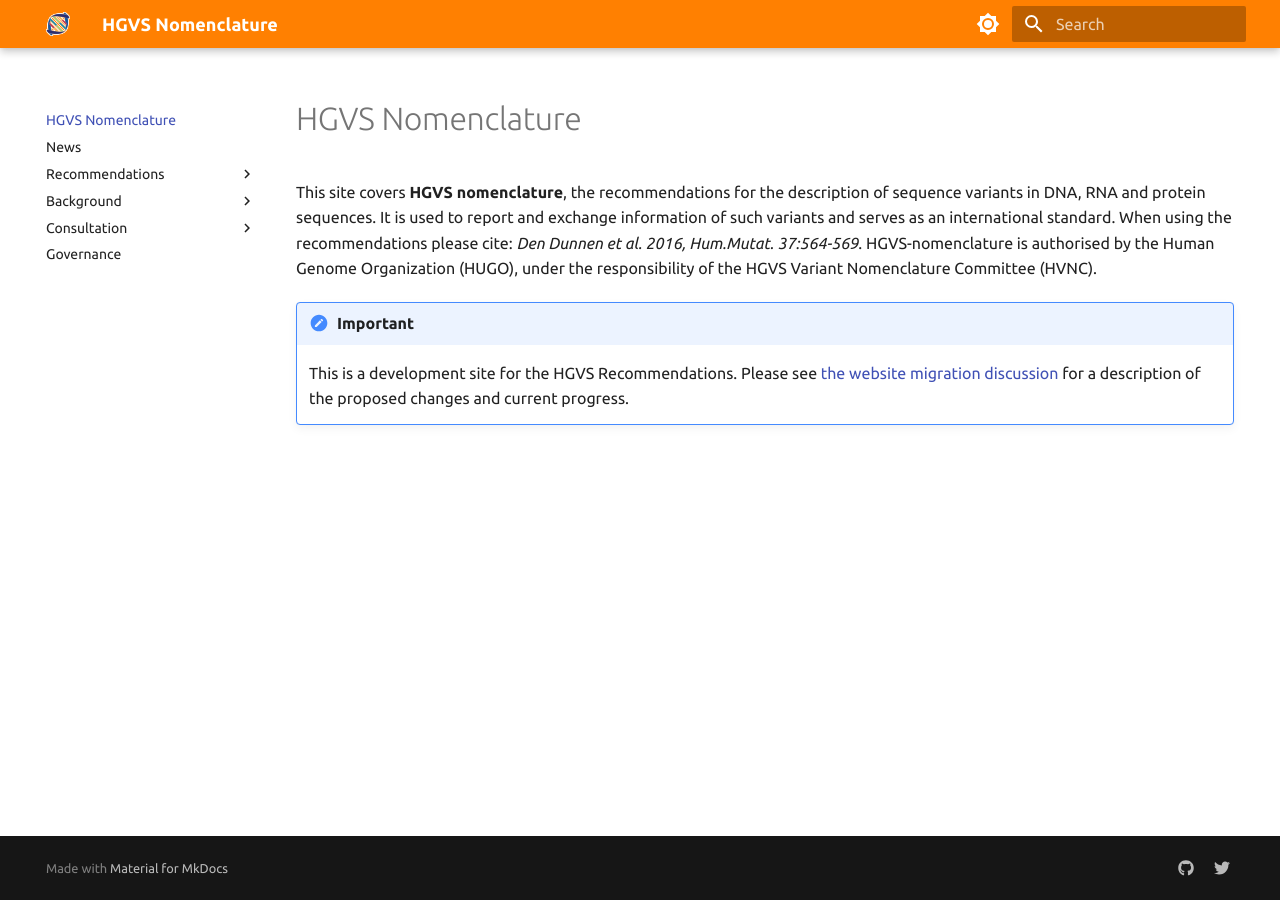
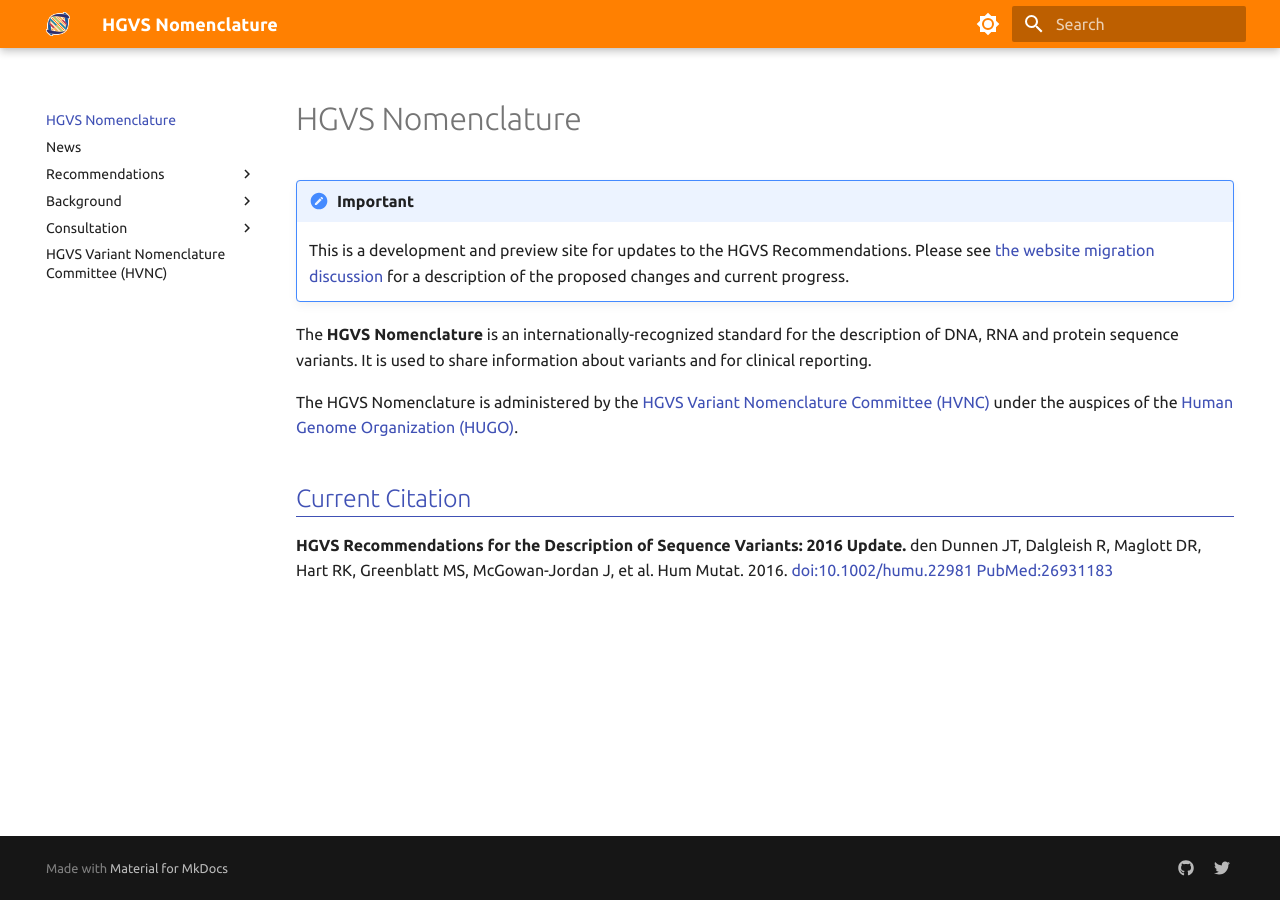
Before and after one commit to HGVSnomenclature/hgvs-nomenclature, an MkDocs documentation site: the page built from docs/index.md, in a window 1280 px wide. Built offline with MkDocs 1.6.1 and Material for MkDocs 9.7.7, drawn with Linux system fonts in a browser that asks for light colours.

Commit message:
added citation and updated index.md text

```diff
--- a/docs/governance.md
+++ b/docs/hvnc.md
@@ -1,10 +1,8 @@
-# Governance
-
-## HGVS Variant Nomenclature Committee (HVNC)
+# HGVS Variant Nomenclature Committee (HVNC)
 
 The HGVS Variant Nomenclature Committee (HVNC) is authorised by the [Human Genome Organisation (HUGO)](https://www.hugo-international.org), a working group of the [HUGO Nomenclature Standards Committee](https://www.hugo-international.org/standards), with administrative support of the HUGO office. Activities of the HVNC follow the committee's Terms of Reference with new members being appointed every two years for a four-year term. HVNC members should together represent all interested communities, including gene/disease specific database curators, central repositories, clinical geneticists, commercial diagnostic laboratories, bioinformaticians, scientific journals, etc.  The HVNC is the successor of the HGVS nomenclature Sequence Variant Description Working Group (SVD-WG), initiated by the [Human Variome Project](https://www.humanvariomeproject.org/sdp/wg04-sequence-variant-description-committee.html).
 
-### Misson
+## Misson
 
 The mission of the HVNC is to define the standard for the unambiguous description of all sequence variants at the DNA, RNA and protein level, the so called HGVS nomenclature standard.
 
@@ -12,7 +10,7 @@ The mission of the HVNC is to define the standard for the unambiguous descriptio
 
     A new call for HVNC members will open early 2024. The current committee lacks members representing Asia, Africa and South-America. Interested in the HVNC work, willing to spend some spare time and join the committee?  Please consider to apply.
 
-### HVNC members
+## HVNC members
 
 The HVNC started in 2013, initiated by Global Variome (GV) / the Human Variome Project (HVP).
 
@@ -33,7 +31,7 @@ The HVNC started in 2013, initiated by Global Variome (GV) / the Human Variome P
 
 > <sup>1</sup> [ISCN representative](../consultation/ISCN/)
 
-### past HVNC members
+## past HVNC members
 
 * 2013 - 2022 : Raymond Dalgleish  (United Kingdom)
 
--- a/docs/index.md
+++ b/docs/index.md
@@ -1,9 +1,18 @@
 # HGVS Nomenclature
 
-This site covers <b>HGVS nomenclature</b>, the recommendations for the description of sequence variants in DNA, RNA and protein sequences. It is used to report and exchange information of such variants  and serves as an international standard. When using the recommendations please cite: <i>Den Dunnen et al. 2016, Hum.Mutat. 37:564-569<a href='http://onlinelibrary.wiley.com/doi/10.1002/humu.22981/abstract' target='_blank'></a></i>. HGVS-nomenclature is authorised by the Human Genome Organization (HUGO), under the responsibility of the HGVS Variant Nomenclature Committee (HVNC).
+!!! important
+    This is a development and preview site for updates to the HGVS Recommendations.  Please see [the website migration discussion](https://github.com/HGVSnomenclature/HVNC/discussions/17) for a description of the proposed changes and current progress.
 
+The <b>HGVS Nomenclature</b> is an internationally-recognized standard for the description of
+DNA, RNA and protein sequence variants. It is used to share information about variants and for
+clinical reporting.
 
-!!! important
-    This is a development site for the HGVS Recommendations.  Please see [the website
-    migration discussion]( https://github.com/HGVSnomenclature/HVNC/discussions/17) for a
-    description of the proposed changes and current progress.
+The HGVS Nomenclature is administered by the [HGVS Variant Nomenclature Committee (HVNC)](hvnc.md)
+under the auspices of the [Human Genome Organization (HUGO)](https://hugo-int.org/).
+
+## Current Citation
+
+**HGVS Recommendations for the Description of Sequence Variants: 2016 Update.**
+den Dunnen JT, Dalgleish R, Maglott DR, Hart RK, Greenblatt MS, McGowan-Jordan J, et al.
+Hum Mutat. 2016. [doi:10.1002/humu.22981](http://dx.doi.org/10.1002/humu.22981)
+[PubMed:26931183](https://www.ncbi.nlm.nih.gov/pubmed/26931183)
```
Also changed, not shown: docs/assets/orgs/hugologo-01.gif (added), docs/assets/orgs/hugologo-01.svg (added).
